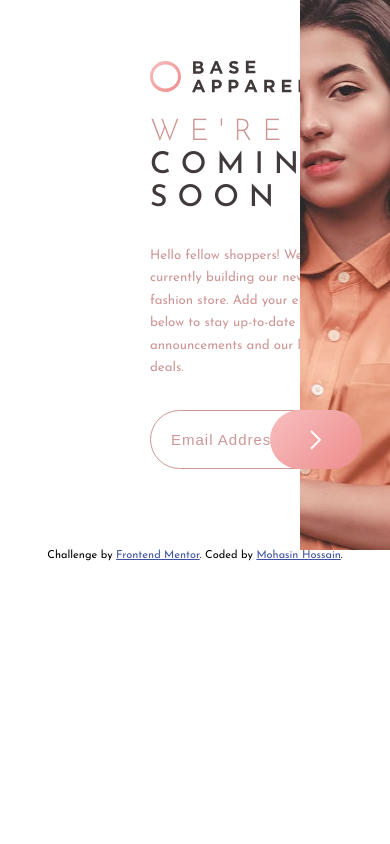
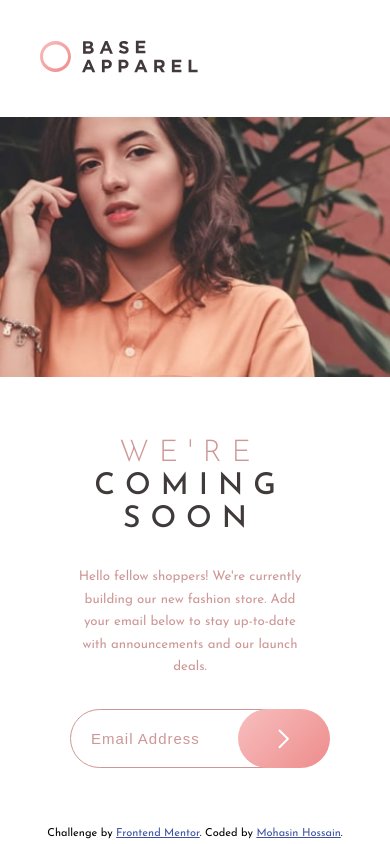
Before and after one commit to mohasin-hossain/base-apparel-frontendmentor-challenge, a plain HTML site: page index.html in a window 390 px wide. Drawn offline with Linux system fonts and the light colour scheme.

Commit message:
Mobile Responsive

```diff
--- a/index.html
+++ b/index.html
@@ -30,6 +30,7 @@
     <header class="header">
       <div class="header__left">
         <img class="header__left__logo" src="images/logo.svg" alt="" />
+        <img class="header__mobile__image" src="images/hero-mobile.jpg" alt="" />
         <div class="header__left__details">
           <h3> <span>We're</span> coming soon</h3>
           <p>
--- a/sass/main.scss
+++ b/sass/main.scss
@@ -24,15 +24,38 @@ body {
 .header {
   display: flex;
 
+  @media only screen and (max-width: 1000px) {
+    flex-direction: column;
+  }
+
   &__left {
     width: 60%;
     padding: 6rem 15rem 10rem 15rem;
+
+    @media only screen and (max-width: 1200px) {
+      padding: 6rem 8rem 10rem 5rem;
+    }
+
+    @media only screen and (max-width: 1000px) {
+      width: 100%;
+      padding: 0;
+
+      &__logo {
+        padding: 4rem;
+      }
+    }
 
     &__details {
       display: grid;
       align-content: center;
       height: 100%;
       max-width: 50rem;
+
+      @media only screen and (max-width: 1000px) {
+        max-width: 100%;
+        text-align: center;
+        padding: 6rem 8rem 6rem 7rem;
+      }
 
       & h3 {
         font-size: clamp(3rem, 4.5vw, 7rem);
@@ -122,6 +145,15 @@ body {
     }
   }
 
+  &__mobile__image {
+    display: none;
+
+    @media only screen and (max-width: 1000px) {
+      display: block;
+      width: 100%;
+    }
+  }
+
   &__right {
     width: 40%;
 
@@ -130,5 +162,9 @@ body {
       height: 100%;
       object-fit: cover;
     }
+
+    @media only screen and (max-width: 1000px) {
+      display: none;
+    }
   }
 }
```
Also changed, not shown: sass/main.css, 1 other file.
